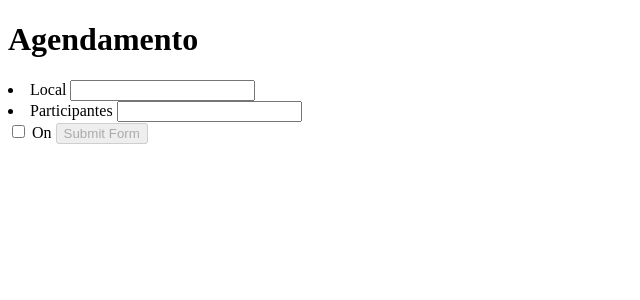
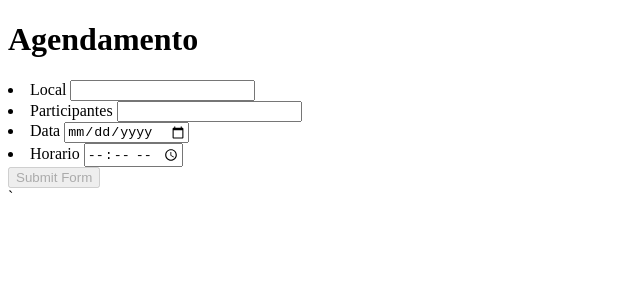
Before and after one commit to fga-eps-mds/2017.2-AjudaConselheiro-Frontend, an Angular app: page /agendamento in a window 1280 px wide. Shown: the top 300 px of the page, without its empty margins (0-640 px from the left). Built offline with nearby package versions, Linux system fonts and the light colour scheme.

Commit message:
Minor: Fixed bugs

```diff
--- a/src/app/scheduling/scheduling.component.html
+++ b/src/app/scheduling/scheduling.component.html
@@ -3,25 +3,43 @@
     <div class="form-container">
       <div class="row columns">
         <h1>Agendamento</h1>
+
         <li><label>Local
           <input type="text" formControlName="local">
         </label></li>
+
         <li><label>Participantes
           <input type="text" formControlName="members">
         </label></li>
-          <input type="checkbox" name="validate" formControlName="validate" value="1"> On
+
+        <li><label>Data
+        <input type="date" formControlName="date">
+        </label></li>
+
+        <li><label>Horario
+            <input type="time" formControlName="time">
+            </label></li>
 
         <input type="submit" class="button expanded" value="Submit Form" [disabled]="!rForm.valid">
       </div>
     </div>
   </form>
 </div>
+<div>
 
+
+
+</div>`
 <ng-template #forminfo>
   <div class="form-container">
     <div class="row columns">
         <h1>{{ local }}</h1>
         <p>{{ members }}</p>
+        <p>{{ date }}</p>
+        <p>{{ time }}</p>
+    <button class ="btn btn-danger">
+        <i class="fa fa-minus"></i>
+    </button>
     </div>
   </div>
 </ng-template>
--- a/src/app/scheduling/scheduling.component.ts
+++ b/src/app/scheduling/scheduling.component.ts
@@ -8,24 +8,32 @@ import { Scheduling } from './scheduling';
   styleUrls: ['./scheduling.component.css']
 })
 export class SchedulingComponent {
+
   rForm: FormGroup;
   scheduling:any;                     // A property for our submitted form
   local:string = '';
   members:string = '';
+  date: number;
+  time: number;
 
   constructor(private fb: FormBuilder) {
 
     this.rForm = fb.group({
       'local' : [null, Validators.required],
       'members' : [null, Validators.required],
+      'date' : [null, Validators.required],
+      'time' : [null, Validators.required],
       'validate' : ''
     });
 
   }
-  addScheduling(scheduling) {
-    this.local = scheduling.local;
-    this.members = scheduling.members;
+  addScheduling(schedunling) {
+    this.local = schedunling.local;
+    this.members = schedunling.members;
+    this.date = schedunling.date;
+    this.time = schedunling.time;
   }
+
   //scheduling: Array<Scheduling> = [];
 
 }
```
Lines whose indentation alone changed are shown as unchanged.
